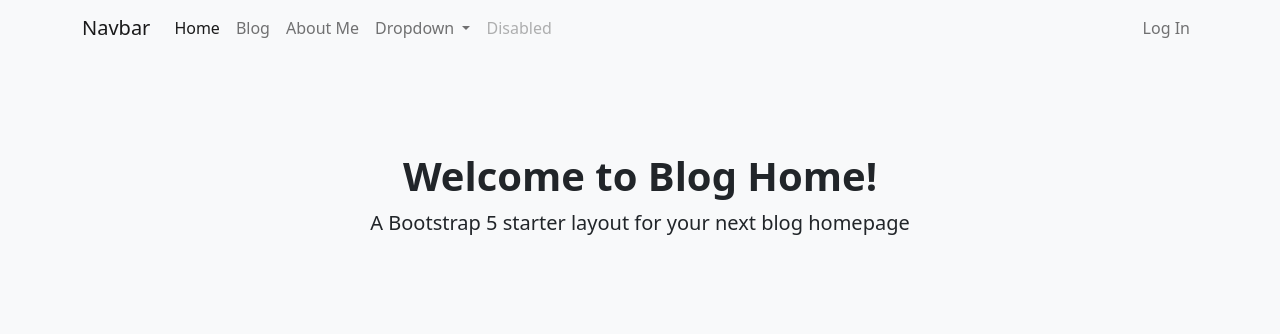
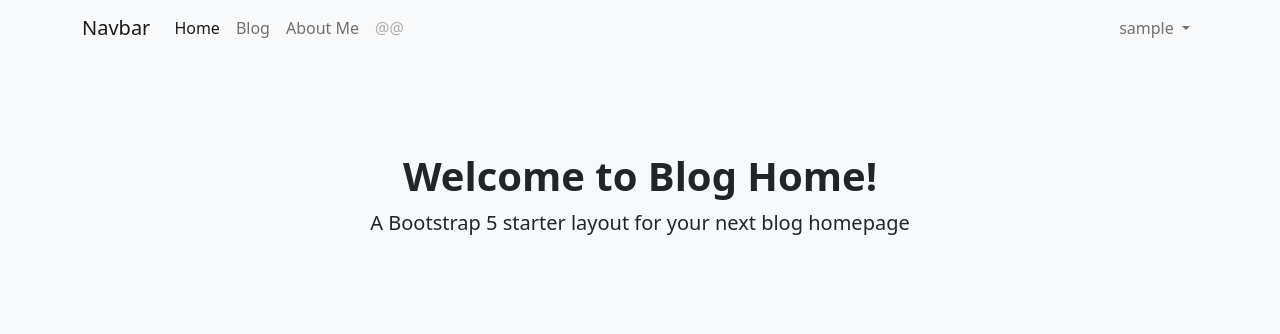
Before and after one commit to vineyard1219/KYCLUB, a Django app: page /blog/create_post/ in a window 1280 px wide. Shown: the top 334 px of the page. Run offline with Django 4.2, Linux system fonts and the light colour scheme; the visitor is signed in with stand-in values (Sample User, id 1); data that the repository does not hold is empty; some libraries are stand-ins or nearby versions.

Commit message:
구글 로그인 기능 추가

```diff
--- a/blog/templates/blog/navbar.html
+++ b/blog/templates/blog/navbar.html
@@ -1,3 +1,5 @@
+{% load socialaccount %} <!--로그인 버튼 활성화-->
+
 <nav class="navbar navbar-expand-lg bg-light">
     <div class="container">
       <a class="navbar-brand" href="/">Navbar</a>
@@ -15,29 +17,29 @@
           <li class="nav-item">
             <a class="nav-link" href="/about_me/">About Me</a>
           </li>
-          <li class="nav-item dropdown">
-            <a class="nav-link dropdown-toggle" href="#" role="button" data-bs-toggle="dropdown" aria-expanded="false">
-              Dropdown
-            </a>
-            <ul class="dropdown-menu">
-              <li><a class="dropdown-item" href="#">Action</a></li>
-              <li><a class="dropdown-item" href="#">Another action</a></li>
-              <li><hr class="dropdown-divider"></li>
-              <li><a class="dropdown-item" href="#">Something else here</a></li>
-            </ul>
-          </li>
+
           <li class="nav-item">
-            <a class="nav-link disabled">Disabled</a>
+            <a class="nav-link disabled">@@</a>
           </li>
         </ul>
-        <ul class="navbar-nav">
+
+        <ul class="navbar-nav">  <!--로그인 모달 팝업 모션 추가-->
             <li class="nav-item">
-
-                <!--로그인 모달 팝업 모션 추가-->
-                <a class="nav-link" href="#" data-bs-toggle="modal" data-bs-target="#loginModal">Log In</a>
-
+                {% if user.is_authenticated %}
+                    <li class="nav-item dropdown">
+                        <a class="nav-link dropdown-toggle" href="#" role="button" data-bs-toggle="dropdown" aria-expanded="false">
+                        {{ user.username }}
+                        </a>
+                        <ul class="dropdown-menu">
+                        <li><a class="dropdown-item" href="/accounts/logout/">Log Out</a></li>
+                        </ul>
+                    </li>
+                {% else %}
+                    <a class="nav-link" href="#" data-bs-toggle="modal" data-bs-target="#loginModal">Log In</a>
+                {% endif %}
             </li>
         </ul>
+
       </div>
     </div>
   </nav>
@@ -55,11 +57,11 @@
             <div class="modal-body">
                 <div class="row">
                     <div class="col-md-6">
-                        <button type="button" class="btn btn-outline-dark btn-block btn-sm"><i class="fa-brands fa-google"></i>&nbsp&nbsp Log in with Google</button>
-                        <button type="button" class="btn btn-outline-dark btn-block btn-sm"><i class="fa-solid fa-envelope"></i>&nbsp&nbsp Log in with E-mail</button>
+                        <a role="button" class="btn btn-outline-dark btn-block btn-sm" href="{% provider_login_url 'google' %}"><i class="fa-brands fa-google"></i>&nbsp&nbsp Log in with Google</button></a>
+                        <a type="button" class="btn btn-outline-dark btn-block btn-sm" href="/accounts/login/"><i class="fa-solid fa-envelope"></i>&nbsp&nbsp Log in with Username</a>
                     </div>
                     <div class="col-md-6">
-                        <button type="button" class="btn btn-outline-dark btn-block btn-sm"><i class="fa-solid fa-envelope"></i>&nbsp&nbsp Sign Up with E-mail</button>
+                        <a type="button" class="btn btn-outline-dark btn-block btn-sm" href="/accounts/signup/"><i class="fa-solid fa-envelope"></i>&nbsp&nbsp Sign Up with E-mail</a>
                     </div>
                 </div>
             </div>
--- a/do_it_django_prj/urls.py
+++ b/do_it_django_prj/urls.py
@@ -24,6 +24,7 @@ urlpatterns = [
     path('blog/', include('blog.urls')),
     path('admin/', admin.site.urls),
     path('markdownx/', include('markdownx.urls')), #마크다운 적용
+    path('accounts/', include('allauth.urls')), #회원가입 적용
     path('', include('single_pages.urls')), #싱글페이지 앱 url 지정 /대문페이지
 ]
 
```
Also changed, not shown: do_it_django_prj/settings.py (+23 -0 lines).
